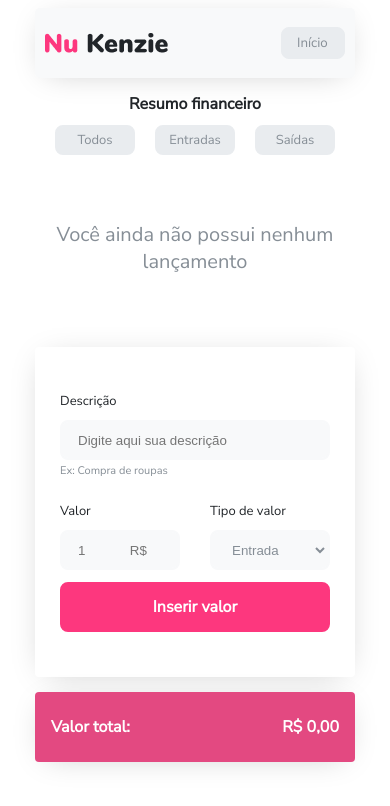
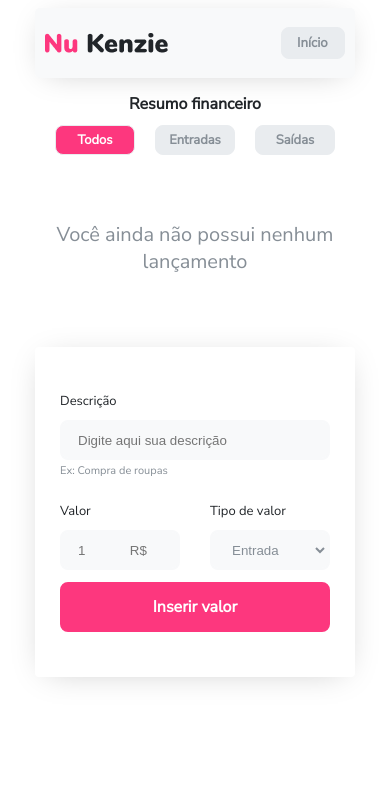
Before and after one commit to Kenzie-Academy-Brasil-Developers/react-entrega-s1-nu-kenzie-natanzbm, a React (Create React App) app: page / in a window 390 px wide. Both pictures are taken after a click on the button "Iniciar". Shown: the top 806 px of the page. Built offline with nearby package versions, Linux system fonts and the light colour scheme.

Commit message:
finish mobile first

```diff
--- a/src/App.js
+++ b/src/App.js
@@ -6,15 +6,15 @@ import Home from "./components/Home";
 function App() {
 
   const [isLoggedIn, setIsLoggedIn] = useState(false);
-
   const [listTransactions, setListTransactions] = useState([]);
+  const [filterTransactions, setFilterTransactions] = useState("Todos");
 
   const Render = () => setIsLoggedIn(!isLoggedIn);
 
   return (
     <div className="App">
       {isLoggedIn ?
-        <Home Render={Render} listTransactions={listTransactions} setListTransactions={setListTransactions} />
+        <Home Render={Render} listTransactions={listTransactions} setListTransactions={setListTransactions} filterTransactions={filterTransactions} setFilterTransactions={setFilterTransactions} />
         :
         <LandingPage Render={Render} />}
     </div>
--- a/src/components/Card/styles.css
+++ b/src/components/Card/styles.css
@@ -7,7 +7,7 @@
   margin: 0 auto;
   margin-bottom: 20px;
   padding: 10px;
-  width: 100%;
+  width: 95%;
   height: 70px;
   background: #f8f9fa;
   border-radius: 4px;
--- a/src/components/Header/styles.css
+++ b/src/components/Header/styles.css
@@ -28,7 +28,7 @@
   height: 30px;
   border-radius: 8px;
   padding: 15px;
-
+  font-weight: bold;
   color: #868e96;
   background-color: #e9ecef;
   border: 1.4px solid #e9ecef;
--- a/src/components/Home/index.jsx
+++ b/src/components/Home/index.jsx
@@ -3,19 +3,34 @@ import Header from "../Header";
 import TotalMoney from "../TotalMoney";
 import List from "../List";
 
-const Home = ({ Render, listTransactions, setListTransactions }) => {
+const Home = ({
+  Render,
+  listTransactions,
+  setListTransactions,
+  filterTransactions,
+  setFilterTransactions,
+}) => {
   return (
     <>
       <Header Render={Render} />
       <List
         listTransactions={listTransactions}
         setListTransactions={setListTransactions}
+        filterTransactions={filterTransactions}
+        setFilterTransactions={setFilterTransactions}
       />
       <Form
         listTransactions={listTransactions}
         setListTransactions={setListTransactions}
       />
-      <TotalMoney listTransactions={listTransactions} />
+      {listTransactions.length > 0 ? (
+        <TotalMoney
+          listTransactions={listTransactions}
+          filterTransactions={filterTransactions}
+        />
+      ) : (
+        <></>
+      )}
     </>
   );
 };
--- a/src/components/List/index.jsx
+++ b/src/components/List/index.jsx
@@ -1,25 +1,39 @@
 import Card from "../Card";
 import "./styles.css";
 
-const List = ({ listTransactions, setListTransactions }) => {
+const List = ({
+  listTransactions,
+  setListTransactions,
+  filterTransactions,
+  setFilterTransactions,
+}) => {
   const removeItem = (id) =>
     setListTransactions(listTransactions.filter((item) => item.id !== id));
-
   return (
     <section className="TransactionsCard">
       <div className="Transactions__header">
         <span className="Transactions__header--span">Resumo financeiro</span>
         <span className="Transactions__header--buttons">
-          <button>Todos</button>
-          <button>Entradas</button>
-          <button>Saídas</button>
+          <button onClick={() => setFilterTransactions("Todos")} autoFocus>
+            Todos
+          </button>
+          <button onClick={() => setFilterTransactions("Entrada")}>
+            Entradas
+          </button>
+          <button onClick={() => setFilterTransactions("Saída")}>Saídas</button>
         </span>
       </div>
       <ul className="TransactionsCard--list">
         {listTransactions.length > 0 ? (
-          listTransactions.map((value, i) => (
-            <Card transaction={value} key={i} removeItem={removeItem} />
-          ))
+          listTransactions
+            .filter((value) => {
+              return filterTransactions === "Todos"
+                ? value.type !== filterTransactions
+                : value.type === filterTransactions;
+            })
+            .map((value, i) => (
+              <Card transaction={value} key={i} removeItem={removeItem} />
+            ))
         ) : (
           <span className="Transactions--render">
             Você ainda não possui nenhum lançamento
--- a/src/components/List/styles.css
+++ b/src/components/List/styles.css
@@ -42,8 +42,20 @@
   height: 30px;
   border-radius: 8px;
   background-color: #e9ecef;
-  border: 2px solid #e9ecef;
+  border: 1.4px solid #e9ecef;
   box-sizing: border-box;
   color: #868e96;
   font-size: 13px;
+  font-weight: bold;
 }
+
+.Transactions__header--buttons button:hover {
+  cursor: pointer;
+  background-color: gray;
+  color: white;
+}
+
+.Transactions__header--buttons button:focus {
+  background-color: #fd377e;
+  color: white;
+}
--- a/src/components/TotalMoney/index.jsx
+++ b/src/components/TotalMoney/index.jsx
@@ -1,11 +1,16 @@
 import "./styles.css";
 
-const TotalMoney = ({ listTransactions }) => {
+const TotalMoney = ({ listTransactions, filterTransactions }) => {
   return (
     <div className="total">
       <span>Valor total:</span>
       <span>
         {listTransactions
+          .filter((value) => {
+            return filterTransactions === "Todos"
+              ? value.type !== filterTransactions
+              : value.type === filterTransactions;
+          })
           .reduce((acc, { value }) => {
             return Number(value) + acc;
           }, 0)
```
